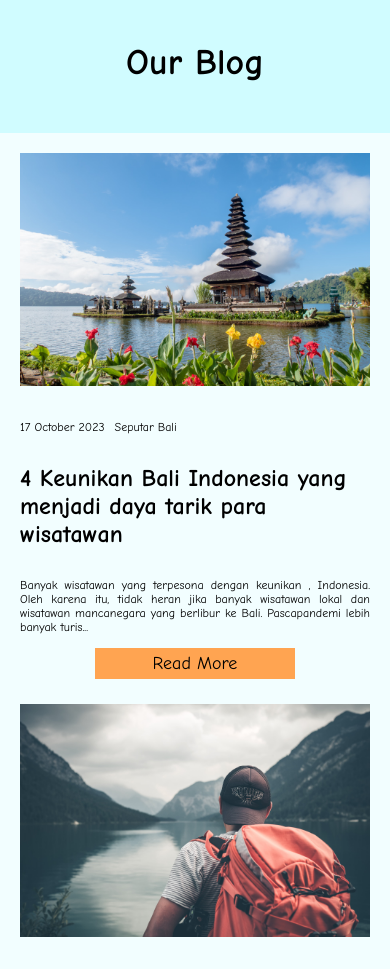
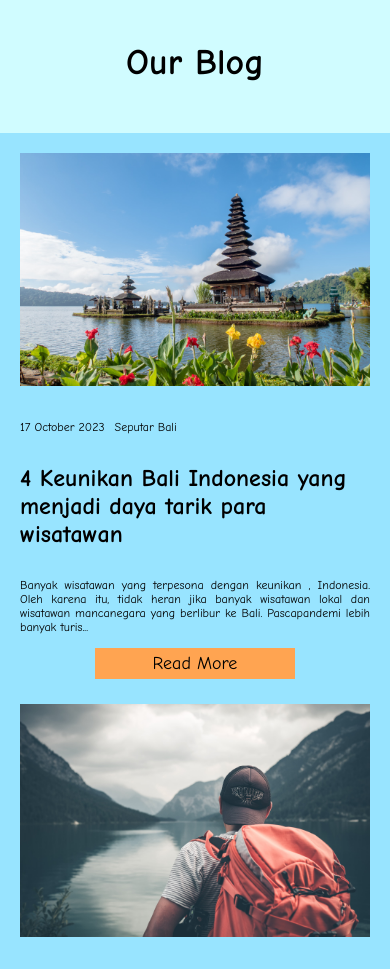
Before and after one commit to ryanrizki10/rakamin-HW-week2, a plain HTML site: page index.html in a window 390 px wide. Shown: the part 1840-2809 px from the top of the page. Drawn offline with Linux system fonts and the light colour scheme.

Commit message:
add(new-color): mobile-screen

```diff
--- a/style.css
+++ b/style.css
@@ -480,6 +480,7 @@ p {
 
   .service-wrapper {
     display: block;
+    background-color: #ffa451;
   }
 
   .btn-content {
@@ -522,4 +523,8 @@ p {
     font-size: 25px;
     margin-bottom: 50px;
   }
+
+  .content-list {
+    background-color: #98E4FF;
+  }
 }
```
